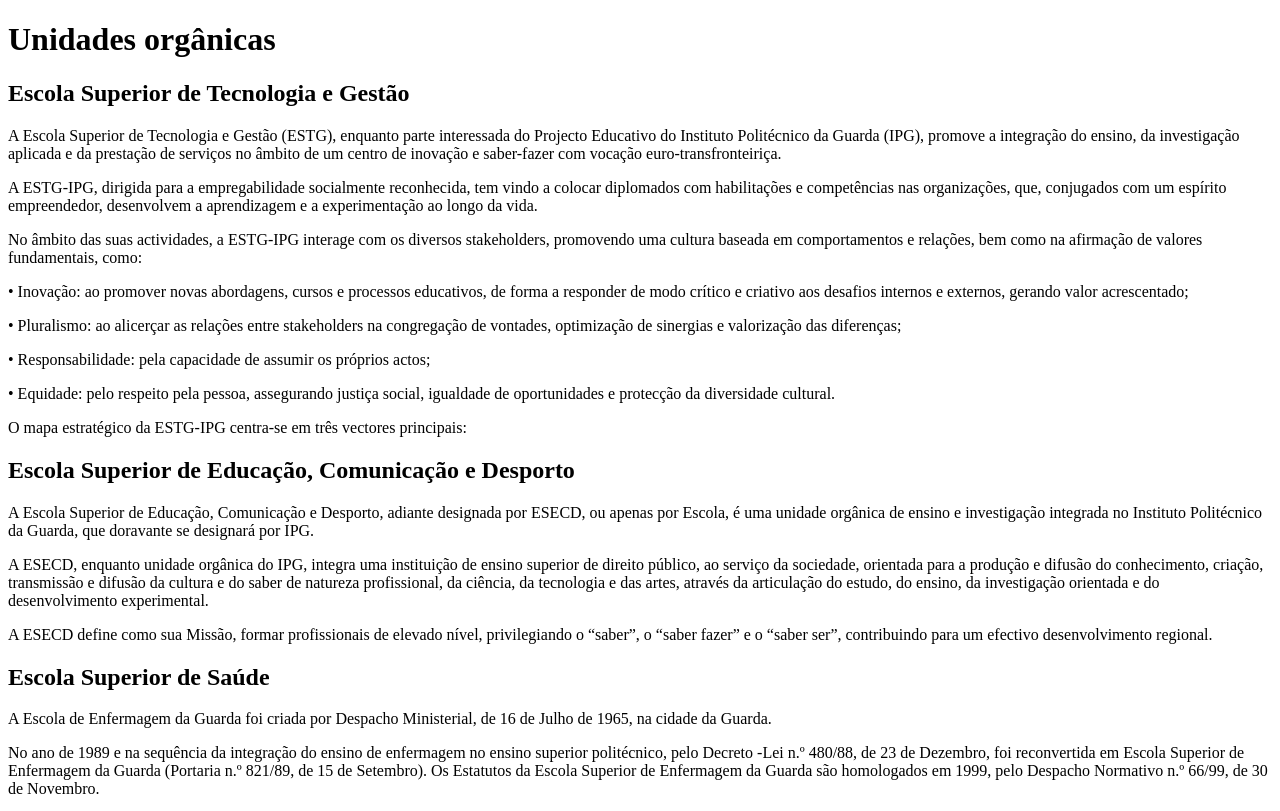
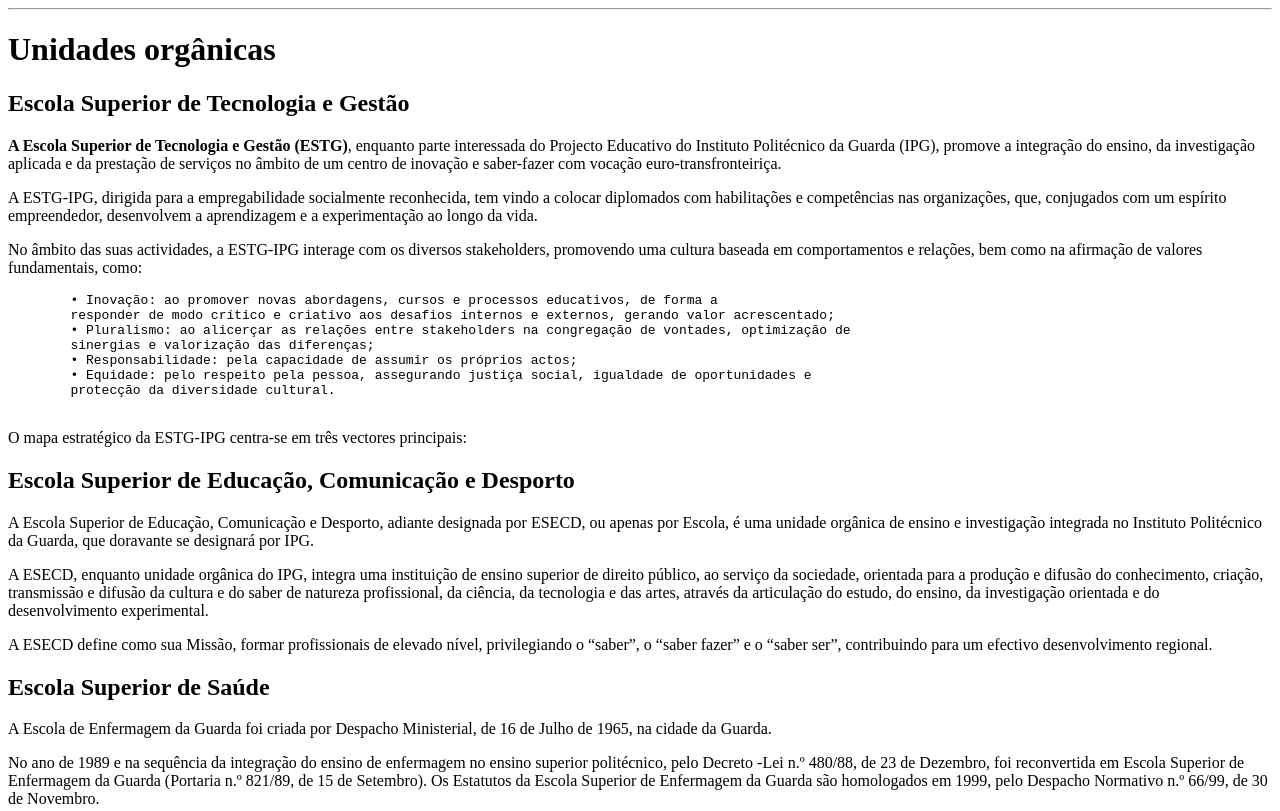
Before and after one commit to Andre-Saavedra/ipg, a plain HTML site: page index.html in a window 1280 px wide. Shown: the top 811 px of the page. Drawn offline with Linux system fonts and the light colour scheme.

Commit message:
alteraçoes na página

```diff
--- a/index.html
+++ b/index.html
@@ -7,12 +7,13 @@
 </head>
 <body>
     <!-- Unidades orgânicas -->
-    <h1>Unidades orgânicas</h1>
+    <hr />
+    <h1><b>Unidades orgânicas</b></h1>
 
     <!--ESTG-->
     <h2>Escola Superior de Tecnologia e Gestão</h2>
     <p>
-        A Escola Superior de Tecnologia e Gestão (ESTG), enquanto parte interessada
+        <b>A Escola Superior de Tecnologia e Gestão (ESTG)</b>, enquanto parte interessada
         do Projecto Educativo do Instituto Politécnico da Guarda (IPG), promove a
         integração do ensino, da investigação aplicada e da prestação de serviços no
         âmbito de um centro de inovação e saber-fazer com vocação euro-transfronteiriça.
@@ -32,22 +33,15 @@
     </p>
 
     <p>
+        <pre>
         • Inovação: ao promover novas abordagens, cursos e processos educativos, de forma a
         responder de modo crítico e criativo aos desafios internos e externos, gerando valor acrescentado;
-    </p>
-
-    <p>
         • Pluralismo: ao alicerçar as relações entre stakeholders na congregação de vontades, optimização de
         sinergias e valorização das diferenças;
-    </p>
-
-    <p>
         • Responsabilidade: pela capacidade de assumir os próprios actos;
-    </p>
-
-    <p>
         • Equidade: pelo respeito pela pessoa, assegurando justiça social, igualdade de oportunidades e
         protecção da diversidade cultural.
+        </pre>
     </p>
 
     <p>
@@ -78,6 +72,7 @@
     </p>
 
     <!--ESS-->
+
     <h2>Escola Superior de Saúde</h2>
     <p>
         A Escola de Enfermagem da Guarda foi criada por Despacho Ministerial, de 16 de Julho de 1965, na cidade da Guarda.
@@ -138,5 +133,13 @@
         Através de uma preparação técnica e científica objetivada em função das necessidades do setor, os diplomados pela ESHTE
         perspetivam-se como verdadeiros agentes de mudança, capazes de enfrentar oportunidades e desafios, num contexto de grandes incertezas e de forte competitividade.
     </p>
+    <hr />
+    <h1>
+        Serviços
+    </h1>
+    <hr />
+    <h1>
+        Notícias
+    </h1>
 </body>
 </html>
```
